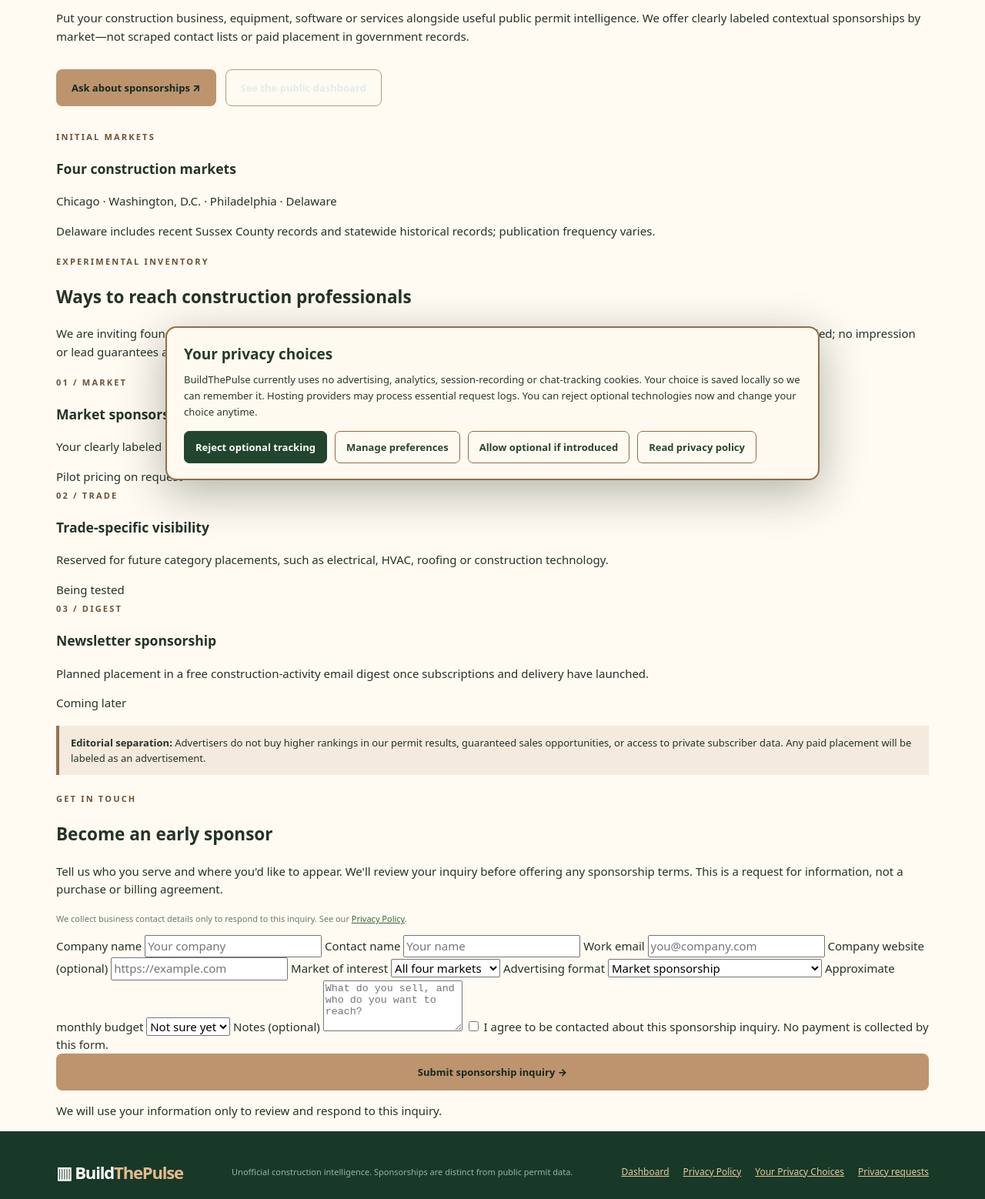
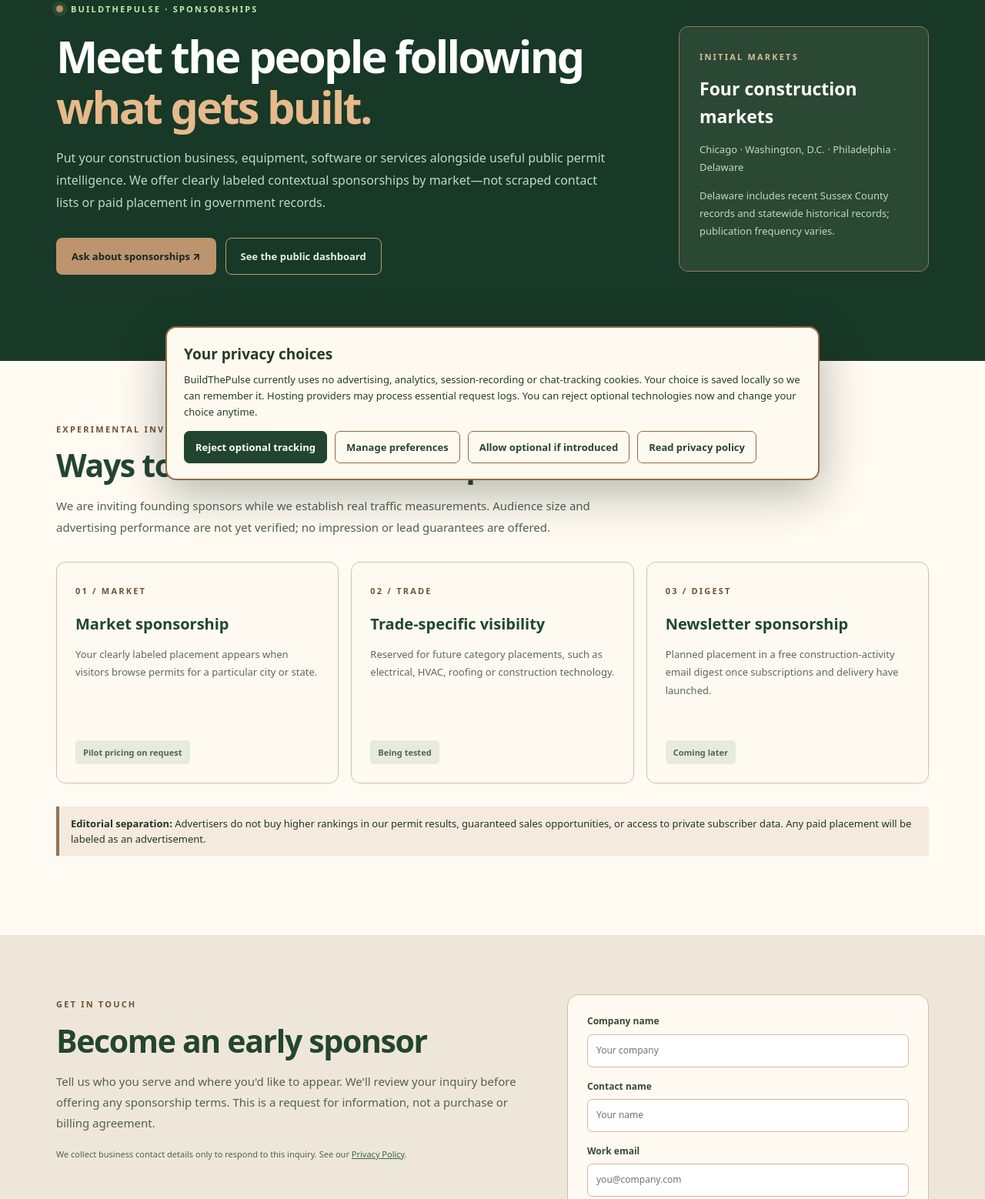
Before and after one commit to amahdi1128/Project-1, a plain HTML site: page public/advertise.html in a window 1280 px wide. Shown: the part 158-1716 px from the top of the page at 77% size. Drawn offline with Linux system fonts and the light colour scheme.

Commit message:
Style sponsor inventory, free product positioning and advertiser contact page

```diff
--- a/public/styles.css
+++ b/public/styles.css
@@ -70,3 +70,48 @@ body{font-family:system-ui,-apple-system,"Segoe UI",Arial,sans-serif;background:
 .footer-links a,.footer-links button{color:#e8c7a2;background:transparent;border:0;padding:0;text-decoration:underline;cursor:pointer;font:inherit}
 .privacy-information{border-left:4px solid #947350;background:#f4eadd;padding:12px 15px;margin:18px 0;font-size:13px}
 @media(max-width:700px){.privacy-banner{left:8px;right:8px;bottom:8px;padding:15px}.privacy-actions>*{flex:1;text-align:center}.privacy-modal-panel{padding:19px}}
+
+
+/* BuildThePulse free, sponsor-supported edition */
+.free-section{background:#e7ebdf;padding:78px 0 86px}
+.free-section h2,.ad-offerings h2,.ad-contact h2{font-family:system-ui,-apple-system,Arial,sans-serif;font-size:clamp(28px,3.5vw,41px);letter-spacing:-1.35px;line-height:1.2;margin:12px 0 15px;color:#244530}
+.free-section p,.ad-offerings>p{color:#4f6051;line-height:1.85;max-width:760px}
+.free-perks{display:grid;grid-template-columns:repeat(3,minmax(0,1fr));gap:16px;margin:33px 0}
+.free-perk{background:#fffdf6;border:1px solid #cdbd9f;border-radius:13px;padding:22px}
+.free-perk h3{margin:10px 0;color:#284b33;font-size:18px}
+.free-perk p{font-size:13px;color:#596557;margin:0}
+.free-perk .perk-icon{display:inline-grid;place-items:center;width:40px;height:40px;background:#e3eddc;border-radius:8px;color:#366448;font-weight:900}
+.free-statement{margin-top:18px;display:flex;flex-wrap:wrap;align-items:center;gap:14px}
+.sponsor-slot{display:grid;grid-template-columns:1fr auto;align-items:center;gap:24px;margin:0 0 24px;padding:23px 26px;background:#fffaf0;border:1.5px dashed #aa8c67;border-radius:13px}
+.sponsor-slot .sponsor-overline{font-size:10px;font-weight:800;letter-spacing:1.7px;color:#876444}
+.sponsor-slot h3{font-size:18px;letter-spacing:-.35px;line-height:1.35;color:#244932;margin:6px 0}
+.sponsor-slot p{color:#667064;font-size:12px;max-width:640px;margin:0;line-height:1.7}
+.sponsor-slot a{display:inline-flex;align-items:center;justify-content:center;background:#315a3c;color:white;text-decoration:none;border-radius:8px;padding:12px 19px;font-size:13px;font-weight:800;white-space:nowrap}
+.sponsor-slot a:hover{background:#1d3827}
+.ad-hero{background:#183927;color:white;padding:80px 0 85px}
+.ad-hero-grid{display:grid;grid-template-columns:minmax(0,1fr) 325px;gap:55px;align-items:center}
+.ad-hero h1{font-size:clamp(35px,4.5vw,61px);letter-spacing:-2.7px;line-height:1.14;max-width:860px;margin:20px 0}
+.ad-hero h1 em{color:#e6ba8c;font-style:normal}
+.ad-hero p{color:#c4d6c7;max-width:720px;font-size:16px;line-height:1.8}
+.ad-hero-aside{border:1px solid #8b795e;border-radius:12px;padding:26px;background:#2b4834}
+.ad-hero-aside .overline{color:#d7bb9c}
+.ad-hero-aside h3{font-size:23px;margin:14px 0 9px}
+.ad-hero-aside p{font-size:13px}
+.ad-offerings{padding-top:76px;padding-bottom:85px}
+.ad-grid{display:grid;grid-template-columns:repeat(3,minmax(0,1fr));gap:16px;margin:30px 0}
+.ad-card{border:1px solid #d2c0a7;border-radius:12px;background:#fffaf1;padding:24px}
+.ad-card h3{font-size:20px;color:#214631;margin:17px 0 10px}
+.ad-card p{font-size:13px;color:#5c685d;line-height:1.8;min-height:110px}
+.ad-chip{display:inline-block;border-radius:5px;background:#e8eadb;color:#4f684f;font-weight:700;font-size:11px;padding:7px 10px}
+.ad-contact{background:#eee7d9;padding:77px 0 92px}
+.ad-contact-grid{display:grid;grid-template-columns:minmax(0,1fr) minmax(350px,470px);gap:65px;align-items:start}
+.ad-contact-grid>div>p{line-height:1.8;color:#516151}
+.ad-form{display:grid;gap:16px;background:#fffaf1;border:1px solid #d2bea1;border-radius:15px;padding:25px}
+.ad-form label{display:grid;gap:7px;font-size:12px;font-weight:800;color:#344c3a}
+.ad-form input,.ad-form select,.ad-form textarea{width:100%;background:white;border:1px solid #ccb99f;color:#203d2c;border-radius:7px;padding:11px;font:inherit;font-weight:400}
+.ad-form .checkbox-label{display:flex;flex-direction:row;gap:10px;font-size:12px;font-weight:500;line-height:1.5}
+.ad-form .checkbox-label input{width:18px;height:18px;flex:0 0 18px;accent-color:#315b40}
+.ad-form #sponsor-form-status{font-size:12px;color:#52674f;margin:0}
+.ad-form button:disabled{opacity:.5;cursor:wait}
+@media(max-width:900px){.ad-hero-grid,.ad-contact-grid{grid-template-columns:1fr}.ad-grid,.free-perks{grid-template-columns:1fr 1fr}.ad-card p{min-height:0}}
+@media(max-width:650px){.ad-grid,.free-perks{grid-template-columns:1fr}.sponsor-slot{grid-template-columns:1fr}.sponsor-slot a{width:100%}.ad-hero{padding:56px 0}.ad-contact{padding:60px 0}.ad-contact-grid{gap:20px}.ad-form{padding:19px}}
```
